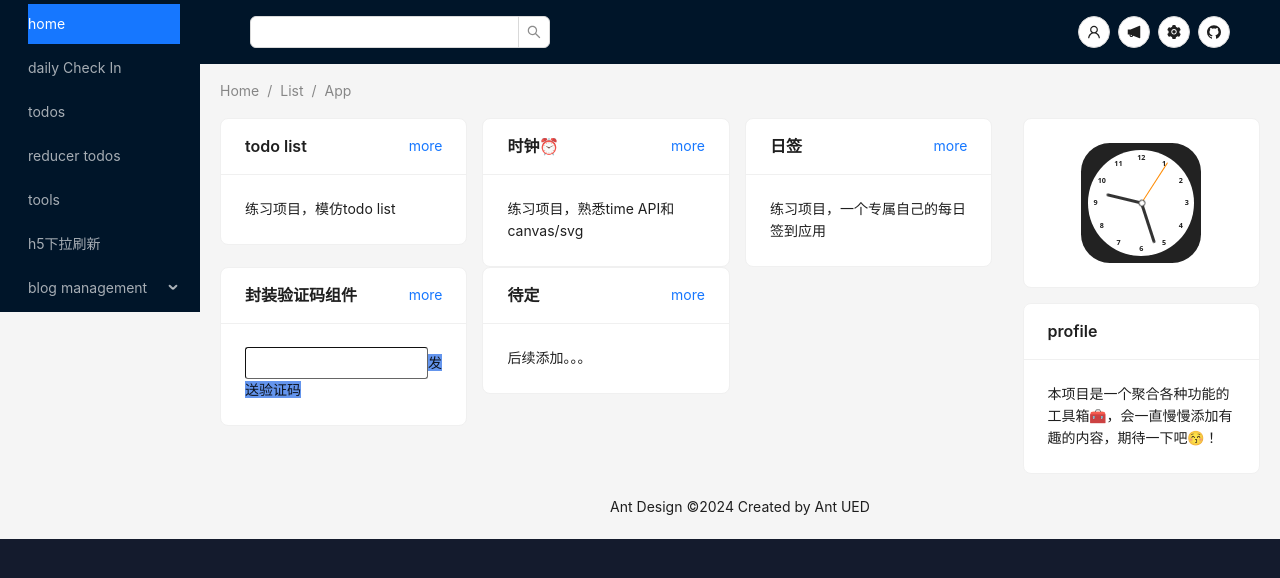
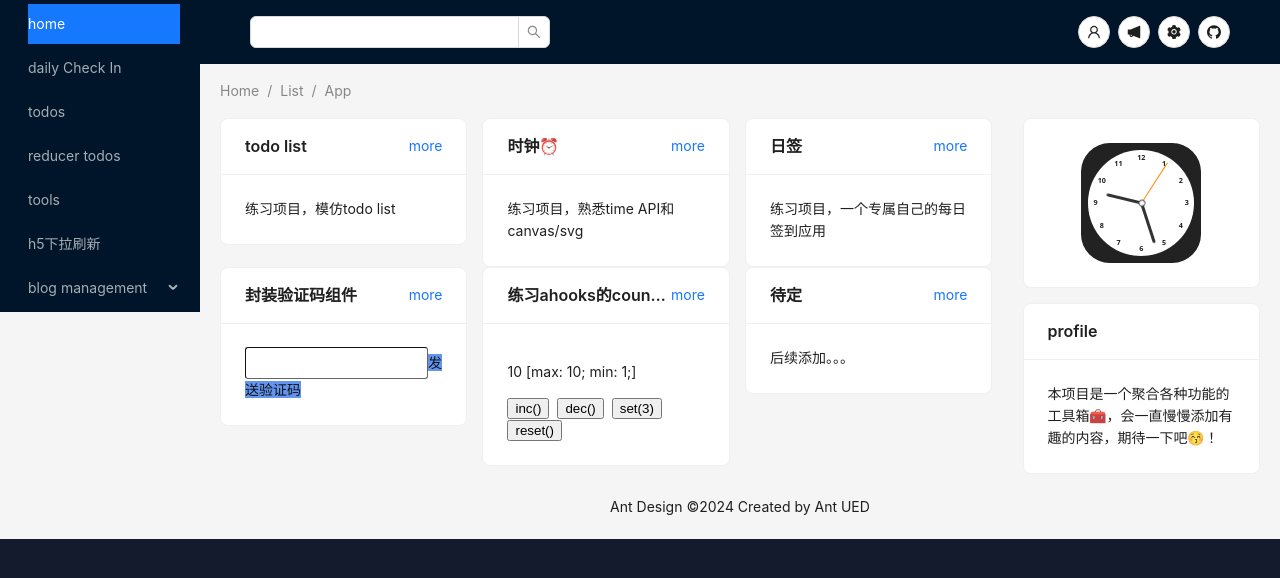
Before and after one commit to DouLu/toolbox, a React app: page /home in a window 1280 px wide. Shown: the top 578 px of the page. Built offline with nearby package versions, Linux system fonts and the light colour scheme; the HTML template or start-up script is replaced by a standard one; what @better-scroll/core would draw is missing.

Commit message:
feat: 练习hooks

```diff
--- /dev/null
+++ b/src/components/Counter.tsx
@@ -0,0 +1,46 @@
+import useCounter from "../hooks/useCounter";
+
+export default () => {
+  const [current, { inc, dec, set, reset }] = useCounter(100, {
+    min: 1,
+    max: 10,
+  });
+
+  return (
+    <div>
+      <p>{current} [max: 10; min: 1;]</p>
+      <div>
+        <button
+          type="button"
+          onClick={() => {
+            inc();
+          }}
+          style={{ marginRight: 8 }}
+        >
+          inc()
+        </button>
+        <button
+          type="button"
+          onClick={() => {
+            dec();
+          }}
+          style={{ marginRight: 8 }}
+        >
+          dec()
+        </button>
+        <button
+          type="button"
+          onClick={() => {
+            set(3);
+          }}
+          style={{ marginRight: 8 }}
+        >
+          set(3)
+        </button>
+        <button type="button" onClick={reset} style={{ marginRight: 8 }}>
+          reset()
+        </button>
+      </div>
+    </div>
+  );
+};
--- /dev/null
+++ b/src/hooks/useCounter.ts
@@ -0,0 +1,41 @@
+import { useState } from "react";
+
+const isNumber = (value: unknown): value is number => typeof value === "number";
+
+type Options = { min?: number; max?: number };
+function getTargetValue(val: number, options: Options = {}) {
+  const { min, max } = options;
+  let target = val;
+  if (isNumber(max)) {
+    target = Math.min(max, target);
+  }
+  if (isNumber(min)) {
+    target = Math.max(min, target);
+  }
+  return target;
+}
+
+function useCounter(
+  initialValue: number,
+  { min, max }: { min: number; max: number }
+) {
+  const targetValue = getTargetValue(initialValue, { min, max });
+  const [count, setCount] = useState(targetValue);
+
+  const reset = () => setCount(targetValue);
+
+  const set = (value: number) => setCount(value);
+
+  const inc = () => {
+    if (count >= max) return;
+    setCount((pre) => pre + 1);
+  };
+
+  const dec = () => {
+    if (count <= min) return;
+    setCount((pre) => pre - 1);
+  };
+
+  return [count, { inc, dec, set, reset }] as const;
+}
+export default useCounter;
--- a/src/pages/Home.tsx
+++ b/src/pages/Home.tsx
@@ -1,5 +1,6 @@
 import { Card, Col, Row } from "antd";
 import { Link } from "react-router-dom";
+import Counter from "../components/Counter";
 import Clock from "../components/clock/Clock";
 import VerificationCode from "../components/verificationCode";
 
@@ -31,6 +32,11 @@ export default function Home() {
             </Card>
           </Col>
           <Col span={8}>
+            <Card title="练习ahooks的counter" extra={<Link to="">more</Link>}>
+              <Counter />
+            </Card>
+          </Col>
+          <Col span={8}>
             <Card title="待定" extra={<Link to="">more</Link>}>
               后续添加。。。
             </Card>
```
